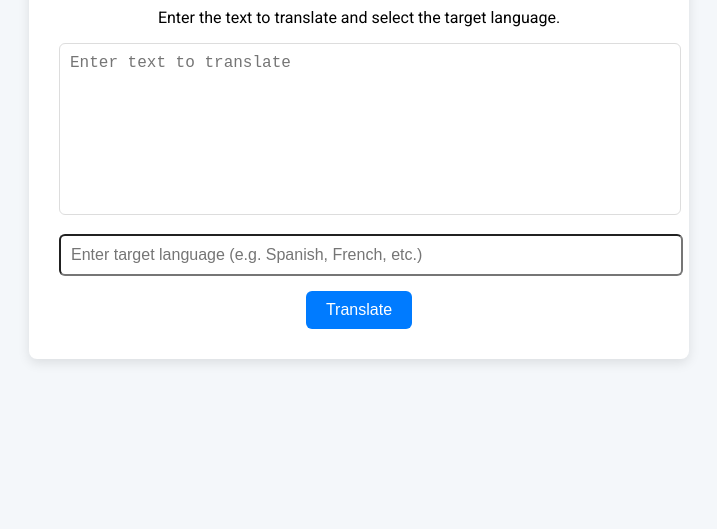
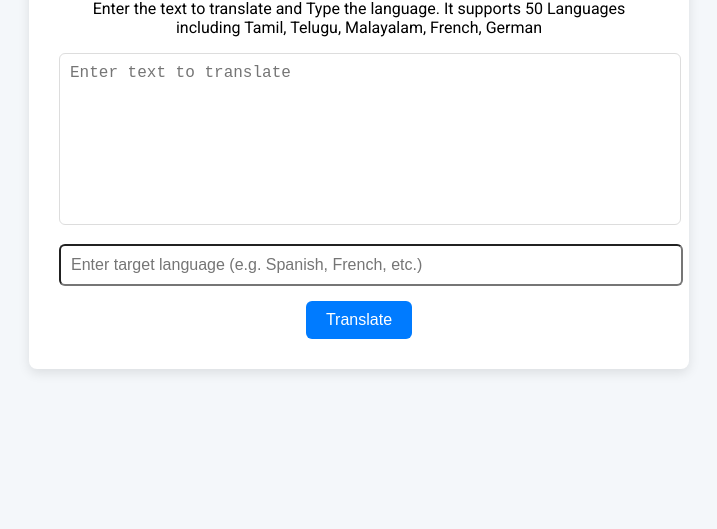
Before and after one commit to manojprabhakar90/translator, a plain HTML site: page static/index.html in a window 1280 px wide. Shown: the part 271-800 px from the top of the page, without its empty margins (281-998 px from the left). Drawn offline with Linux system fonts and the light colour scheme.

Commit message:
Updated Files

```diff
--- a/static/index.html
+++ b/static/index.html
@@ -89,7 +89,7 @@
 <body>
     <div class="container">
         <h1>Language Translator</h1>
-        <p>Enter the text to translate and select the target language.</p>
+        <p>Enter the text to translate and Type the language. It supports 50 Languages including Tamil, Telugu, Malayalam, French, German</p>
 
         <textarea id="text-input" placeholder="Enter text to translate" required></textarea>
 
```
